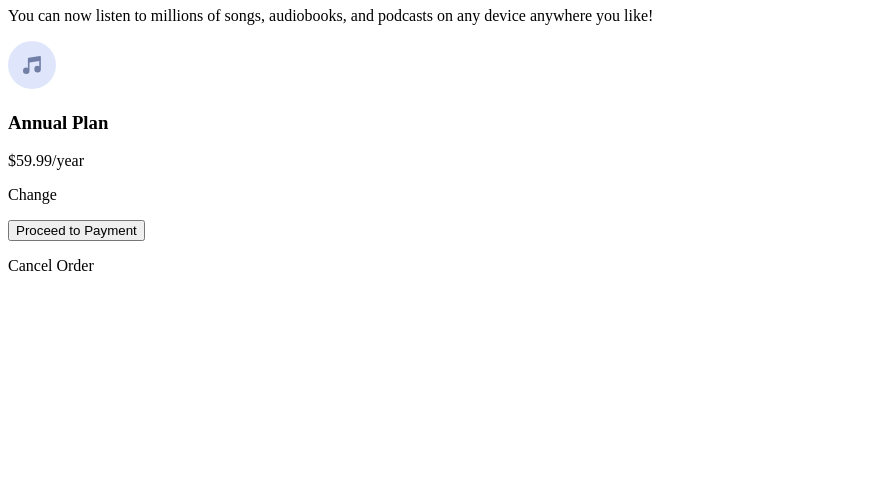
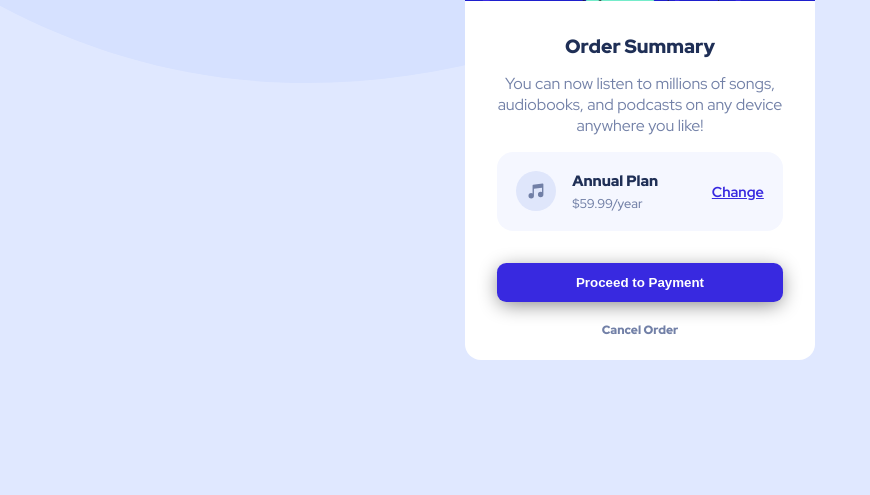
Before and after one commit to lalvarezz/Order-summary-component, a plain HTML site: page index.html in a window 1280 px wide. Shown: the part 305-800 px from the top of the page, without its empty margins (0-870 px from the left). Drawn offline with Linux system fonts and the light colour scheme.

Commit message:
Finishing details

```diff
--- a/index.html
+++ b/index.html
@@ -1,6 +1,7 @@
 <!DOCTYPE html>
 <html lang="en">
 <head>
+  <link rel="stylesheet" href="styles.css">
   <meta charset="UTF-8">
   <meta name="viewport" content="width=device-width, initial-scale=1.0">
   <link rel="icon" type="image/png" sizes="32x32" href="./images/favicon-32x32.png">
@@ -9,20 +10,20 @@
 
 <body>
   <main class="container">
-    <div class="card">
-      <img src="images/illustration-hero.svg" alt="illustration">
-      <div class="info">
-        <h1>Order Summary</h1>
-        <p>You can now listen to millions of songs, audiobooks, and podcasts on any device anywhere you like!</p>
-        <div class="plan">
-          <img src="images/icon-music.svg" alt="music-icon">
+    <img class="main-img" src="images/illustration-hero.svg" alt="illustration">
+    <div class="info">
+      <h1>Order Summary</h1>
+      <p id="info-info">You can now listen to millions of songs, audiobooks, and podcasts on any device anywhere you like!</p>
+      <div class="plan">
+        <img src="images/icon-music.svg" alt="music-icon">
+        <div class="plan-price">
           <h3>Annual Plan</h3>
           <p>$59.99/year</p>
-          <p>Change</p>
         </div>
-        <button>Proceed to Payment</button>
-        <p>Cancel Order</p>
+        <a>Change</a>
       </div>
+      <button>Proceed to Payment</button>
+      <p id="cancel">Cancel Order</p>
     </div>
   </main>
 </body>
--- a/styles.css
+++ b/styles.css
@@ -0,0 +1,120 @@
+@import url('https://fonts.googleapis.com/css2?family=Red+Hat+Display:wght@400;500;700;900&display=swap');
+
+* {
+    padding:0;
+    margin:0;
+    box-sizing: border-box;
+}
+
+body {
+    align-items: center;
+    background: url("images/pattern-background-desktop.svg") no-repeat hsl(225, 100%, 94%) top/contain;
+    display: flex;
+    font-family: 'Red Hat Display', sans-serif;
+    font-size: 16px;
+    height:100vh;
+    justify-content: center;
+}
+
+.container {
+    background-color: #fff;
+    border-radius: 1em;
+    display: flex;
+    flex-direction: column;
+    overflow: hidden;
+    text-align: center;
+    width: 350px;
+    height: 530px;
+}
+
+.container .info{
+    height: 70%;
+    padding: 2em;
+}
+
+.info h1 {
+    color:hsl(223, 47%, 23%);
+    font-size: 1.2em;
+    font-weight: 900;
+    margin-bottom: 0.7em;
+}
+
+.info #info-info{
+    color: hsl(224, 23%, 55%);
+    font-size: 1em;
+    font-weight: 400;
+    margin-bottom: 1em;
+}
+
+p{
+    color: hsl(224, 23%, 55%);
+}
+
+.plan {
+    align-items: center;
+    border-radius: 1em;
+    background-color: hsl(225, 100%, 98%);
+    display: flex;
+    margin-bottom: 2em;
+    padding: 1.2em;
+    position: relative;
+}
+
+.plan img {
+    object-fit: contain;
+    width: 2.5em;
+    margin-right: 1em;
+}
+
+.plan .plan-price{
+    position: relative;
+    font-size: 0.8em;
+    font-weight: 500;
+    text-align: left;
+}
+
+.plan .plan-price h3{
+    color:hsl(223, 47%, 23%);
+    font-weight: 900;
+    margin-bottom: 0.3em;
+}
+
+.plan a{
+    color: hsl(245, 75%, 52%);
+    cursor: pointer;
+    font-size: 0.9em;
+    font-weight: 700;
+    padding: inherit;
+    position: absolute;
+    right: 0;
+    text-decoration: underline;
+}
+
+.plan a:hover, button:hover{
+    opacity: 0.8;
+    text-decoration: none;
+}
+
+button{
+    background-color: hsl(245, 75%, 52%);
+    border-radius:0.7em;
+    border: none;
+    box-shadow: 0 4px 20px -2px gray;
+    color:#fff;
+    cursor: pointer;
+    font-weight: 700;
+    margin-bottom: 1.5em;
+    padding: 0.9em;
+    width: 100%;
+}
+
+
+#cancel {
+    cursor: pointer;
+    font-weight: 900;
+    font-size: 0.75em;
+}
+
+#cancel:hover {
+    color:hsl(223, 47%, 23%);
+}
```
